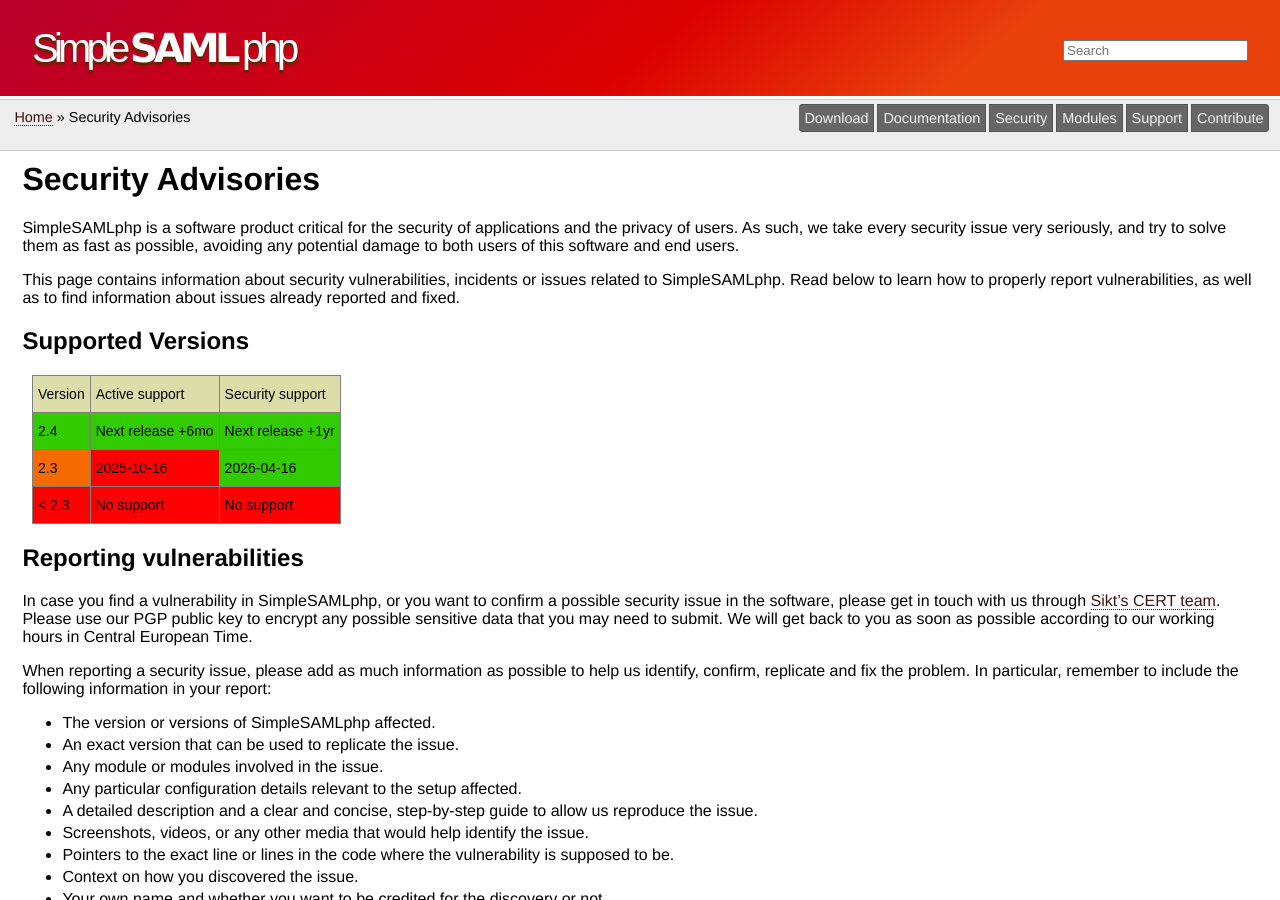
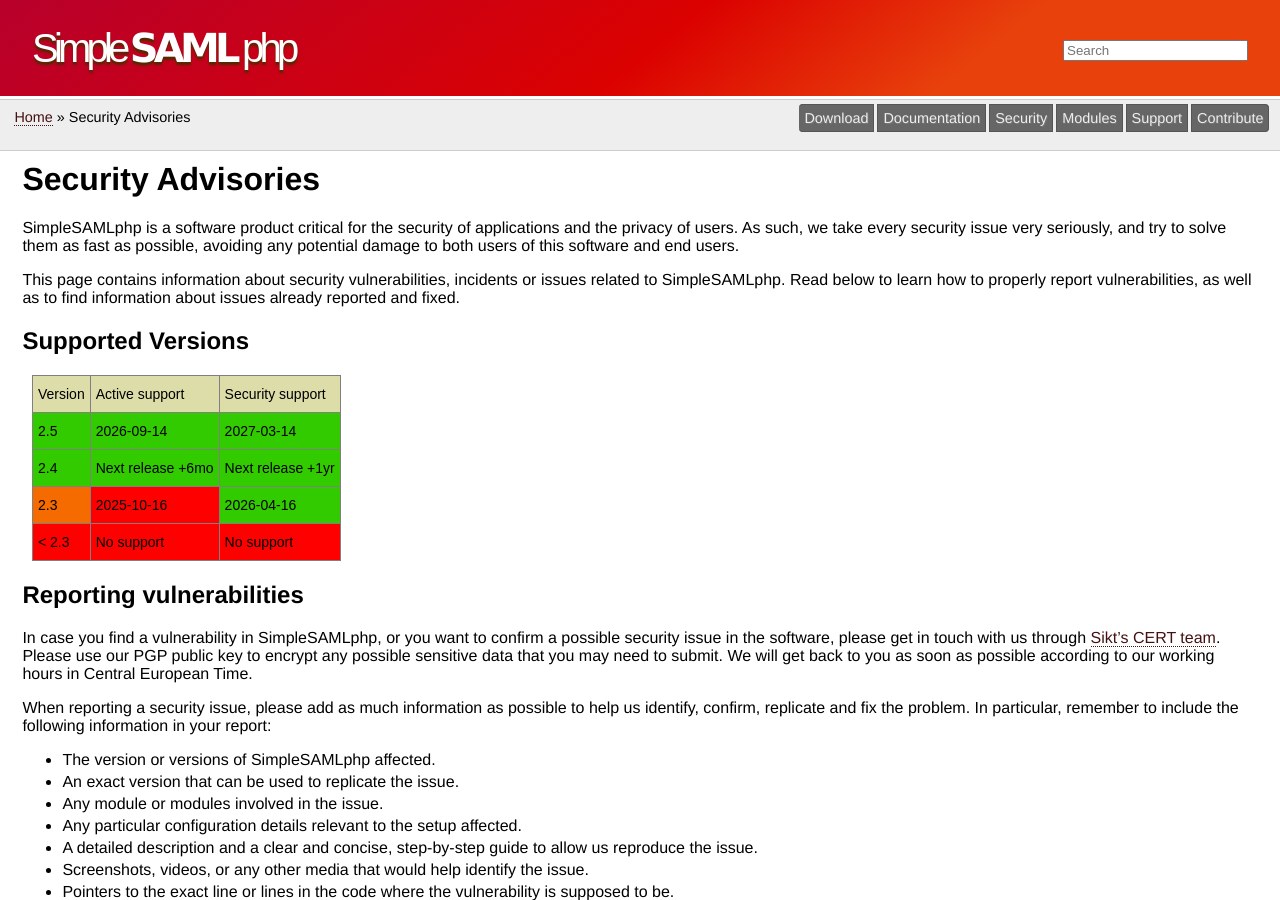
Before and after one commit to simplesamlphp/simplesamlphp.github.io, a Jekyll site: the page built from security/index.md, in a window 1280 px wide and 900 px high. Built offline with Jekyll 4.4.1, drawn with Linux system fonts in a browser that asks for light colours.

Commit message:
Release v2.5

```diff
--- a/security/index.md
+++ b/security/index.md
@@ -22,6 +22,11 @@
   </tr>
 </thead>
 <tbody>
+  <tr>
+    <td class="tg-d52n">2.5</td>
+    <td class="tg-d52n">2026-09-14</td>
+    <td class="tg-d52n">2027-03-14</td>
+  </tr>
   <tr>
     <td class="tg-d52n">2.4</td>
     <td class="tg-d52n">Next release +6mo</td>
```
